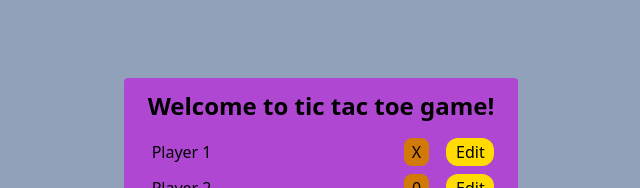
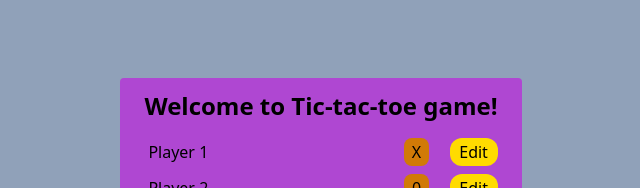
Before and after one commit to SmitasCodes/tictactoe, a React (Vite) app: page / in a window 1280 px wide. Shown: the part 230-418 px from the top of the page, without its empty margins (319-959 px from the left). Built offline with nearby package versions, Linux system fonts and the light colour scheme.

Commit message:
final adjustments

```diff
--- a/index.html
+++ b/index.html
@@ -4,7 +4,7 @@
     <meta charset="UTF-8" />
     <link rel="icon" type="image/svg+xml" href="/vite.svg" />
     <meta name="viewport" content="width=device-width, initial-scale=1.0" />
-    <title>Tic-Tac-Toe</title>
+    <title>Tic-tac-toe</title>
   </head>
   <body>
     <div id="root"></div>
--- a/src/PlayerSetup.jsx
+++ b/src/PlayerSetup.jsx
@@ -77,7 +77,7 @@ const PlayerSetup = ({ players, setPlayers, setGameStart }) => {
   return (
     <div className="bg-[#AF47D2] px-6 py-3 rounded-sm">
       <h2 className="sm:text-2xl md:text-1xl text-xl font-bold text-center pb-4">
-        Welcome to tic tac toe game!
+        Welcome to Tic-tac-toe game!
       </h2>
 
       <div className="flex justify-between pb-2">
```
